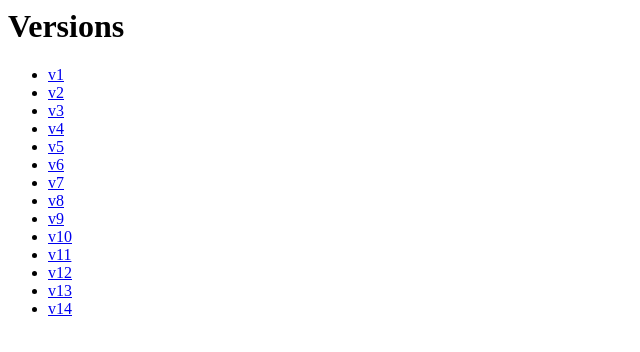
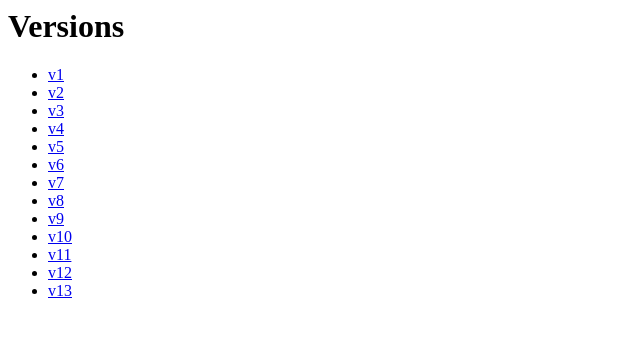
Before and after one commit to faixurea/faixurea.github.io, a plain HTML site: page index.html in a window 1280 px wide. Shown: the full height of the page, 0-640 px from the left. Drawn offline with Linux system fonts and the light colour scheme.

Commit message:
Update index.html

```diff
--- a/index.html
+++ b/index.html
@@ -1 +1 @@
-<html><body><h1>Versions</h1><ul><li><a href="v1/">v1</a></li><li><a href="v2/">v2</a></li><li><a href="v3/">v3</a></li><li><a href="v4/">v4</a></li><li><a href="v5/">v5</a></li><li><a href="v6/">v6</a></li><li><a href="v7/">v7</a></li><li><a href="v8/">v8</a></li><li><a href="v9/">v9</a></li><li><a href="v10/">v10</a></li><li><a href="v11/">v11</a></li><li><a href="v12/">v12</a></li><li><a href="v13/">v13</a></li><li><a href="v14/">v14</a></li></ul></body></html>
+<html><body><h1>Versions</h1><ul><li><a href="v1/">v1</a></li><li><a href="v2/">v2</a></li><li><a href="v3/">v3</a></li><li><a href="v4/">v4</a></li><li><a href="v5/">v5</a></li><li><a href="v6/">v6</a></li><li><a href="v7/">v7</a></li><li><a href="v8/">v8</a></li><li><a href="v9/">v9</a></li><li><a href="v10/">v10</a></li><li><a href="v11/">v11</a></li><li><a href="v12/">v12</a></li><li><a href="v13/">v13</a></li></ul></body></html>
```
